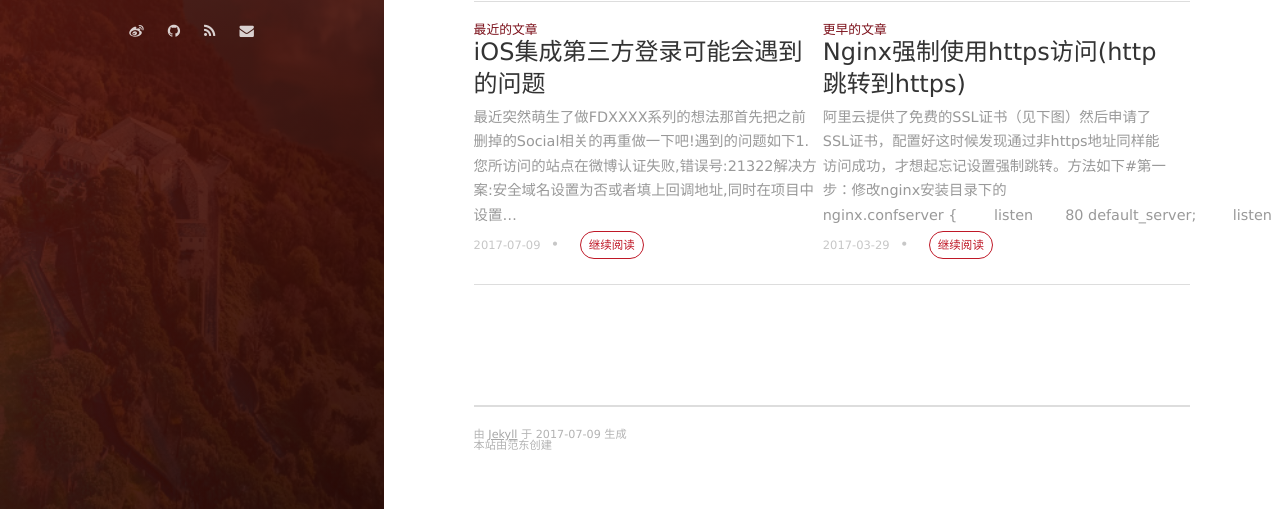
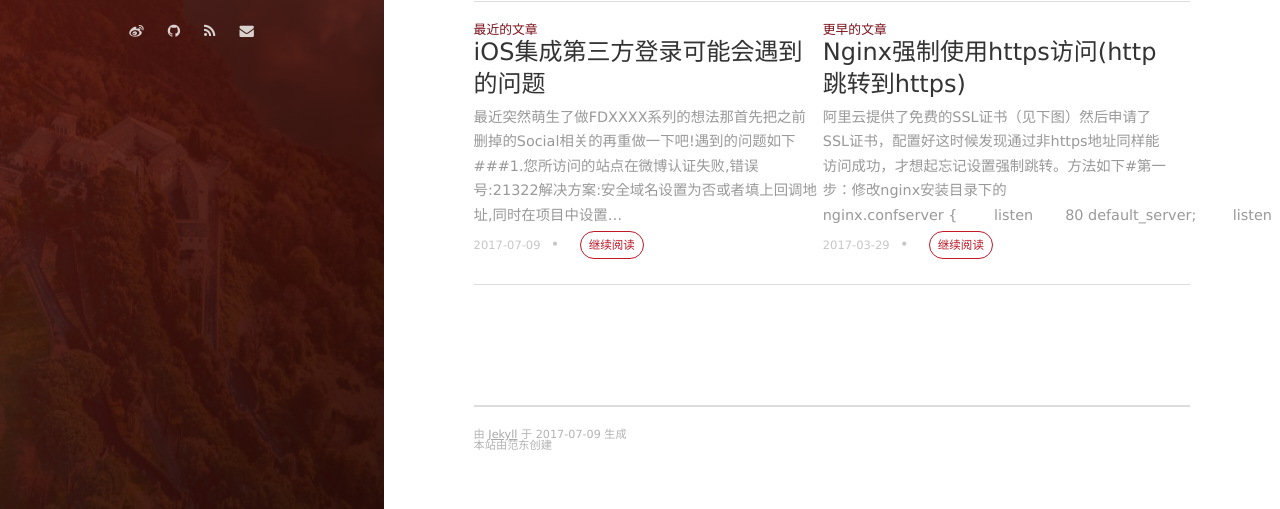
Before and after one commit to fandongtongxue/fandongtongxue.github.io, a Jekyll site: the page built from _posts/2017-06-26-iOS-interview.markdown, in a window 1280 px wide and 1314 px high. Shown: the part 805-1314 px from the top of the window. Built offline with Jekyll 4.4.1, drawn with Linux system fonts in a browser that asks for light colours; nearby versions of some CDN libraries; comment, search, counter and statistics services are not loaded.

Commit message:
修改集成第三方可能会遇到的问题文章

```diff
--- a/_posts/2017-06-26-iOS-social.markdown
+++ b/_posts/2017-06-26-iOS-social.markdown
@@ -8,7 +8,7 @@ date: 2017-07-09 11:00:00.000000000 +08:00
 最近突然萌生了做FDXXXX系列的想法
 那首先把之前删掉的Social相关的再重做一下吧!
 遇到的问题如下
-1.您所访问的站点在微博认证失败,错误号:21322
+###1.您所访问的站点在微博认证失败,错误号:21322
 ![](http://om2bks7xs.bkt.clouddn.com/2017-07-09-iOS-social_question_1.png)
 解决方案:
 安全域名设置为否
```
